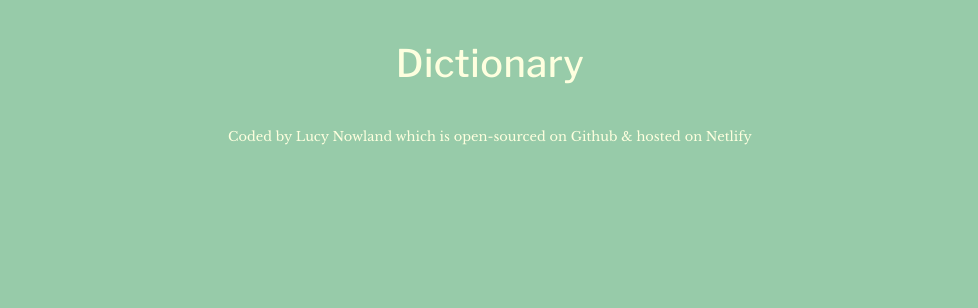
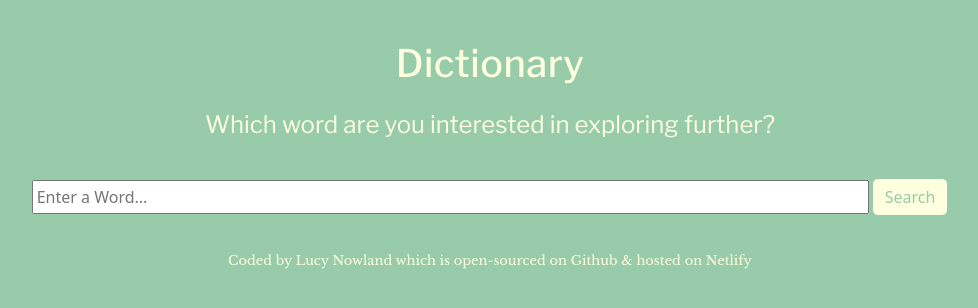
Before and after one commit to lucynowland/react-dictionary-project, a React (Create React App) app: page / in a window 1280 px wide. Shown: the top 308 px of the page, without its empty margins (150-1128 px from the left). Built offline with nearby package versions, Linux system fonts and the light colour scheme.

Commit message:
Add form html & styling for search engine

```diff
--- a/src/App.css
+++ b/src/App.css
@@ -15,6 +15,16 @@
   letter-spacing: 0.5px;
   text-align: center;
   margin: 35px 0;
+  margin-bottom: 15px;
+}
+
+.App p {
+  color: var(--content-color);
+  font-family: var(--heading-font);
+  font-size: 24px;
+  font-weight: 400;
+  text-align: center;
+  margin-bottom: 35px;
 }
 
 footer {
@@ -28,7 +38,7 @@ footer {
 footer a {
   color: var(--content-color);
   text-decoration: none;
-  transition: all 150ms ease-in-out;
+  transition: all 130ms ease-in-out;
 }
 
 footer a:hover {
--- a/src/App.js
+++ b/src/App.js
@@ -1,10 +1,15 @@
 import "./App.css";
+import Dictionary from "./Dictionary";
 
 export default function App() {
   return (
     <div className="App">
       <div className="container">
         <header className="heading">Dictionary</header>
+        <p>Which word are you interested in exploring further? </p>
+        <main>
+          <Dictionary />
+        </main>
         <footer>
           Coded by{" "}
           <a
--- /dev/null
+++ b/src/Dictionary.css
@@ -0,0 +1,33 @@
+@import url("https://fonts.googleapis.com/css2?family=Libre+Baskerville:ital,wght@0,400;0,700;1,400&family=Libre+Franklin:ital,wght@0,100..900;1,100..900&display=swap");
+
+:root {
+  --content-color: #feffdf;
+  --box-color: #dde0ab;
+  --heading-font: "Libre Franklin", sans-serif;
+  --content-font: "Libre Baskerville", serif;
+}
+
+form {
+  text-align: center;
+  margin-bottom: 35px;
+}
+
+.search-input {
+  margin-right: 3px;
+  padding: 3px;
+  position: relative;
+  top: 2px;
+  width: 75%;
+}
+
+.btn-styling {
+  background-color: var(--content-color);
+  border: 1px solid #97cba9;
+  color: #97cba9;
+}
+
+.btn-styling:hover {
+  background-color: var(--box-color);
+  border: 1px solid white;
+  color: white;
+}
--- /dev/null
+++ b/src/Dictionary.js
@@ -0,0 +1,29 @@
+import React, { useState } from "react";
+import "./Dictionary.css";
+
+export default function Dictionary() {
+  let [searchInput, setSearchInput] = useState("");
+
+  function searchWord(event) {
+    event.preventDefault();
+    alert(`Searching ${searchInput}...`);
+  }
+
+  function handleWordChange(event) {
+    setSearchInput(event.target.value);
+  }
+
+  return (
+    <div className="Dictionary">
+      <form className="SearchEngine" onSubmit={searchWord}>
+        <input
+          type="search"
+          placeholder="Enter a Word..."
+          className="search-input"
+          onChange={handleWordChange}
+        />
+        <input type="submit" value="Search" className="btn btn-styling" />
+      </form>
+    </div>
+  );
+}
```
